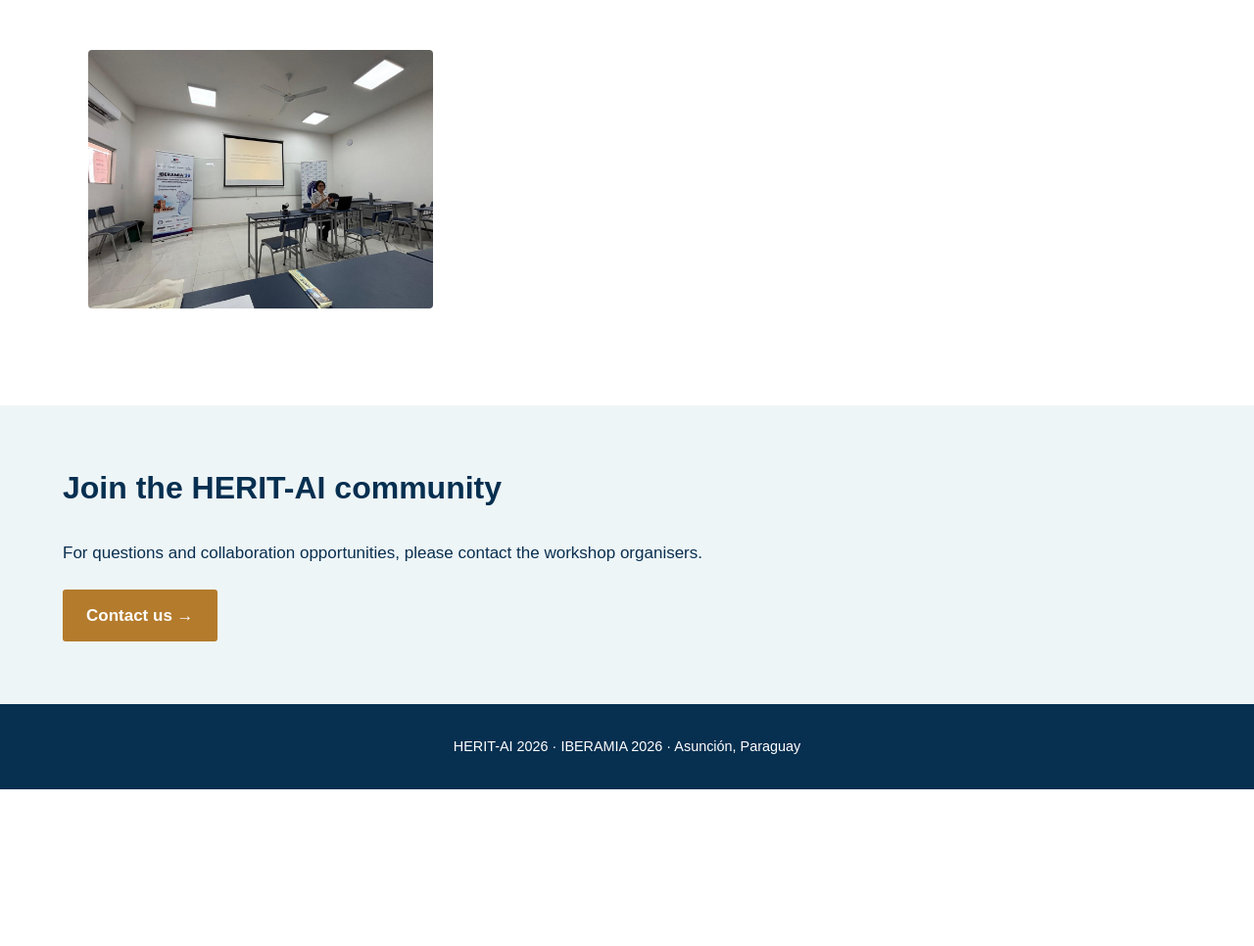
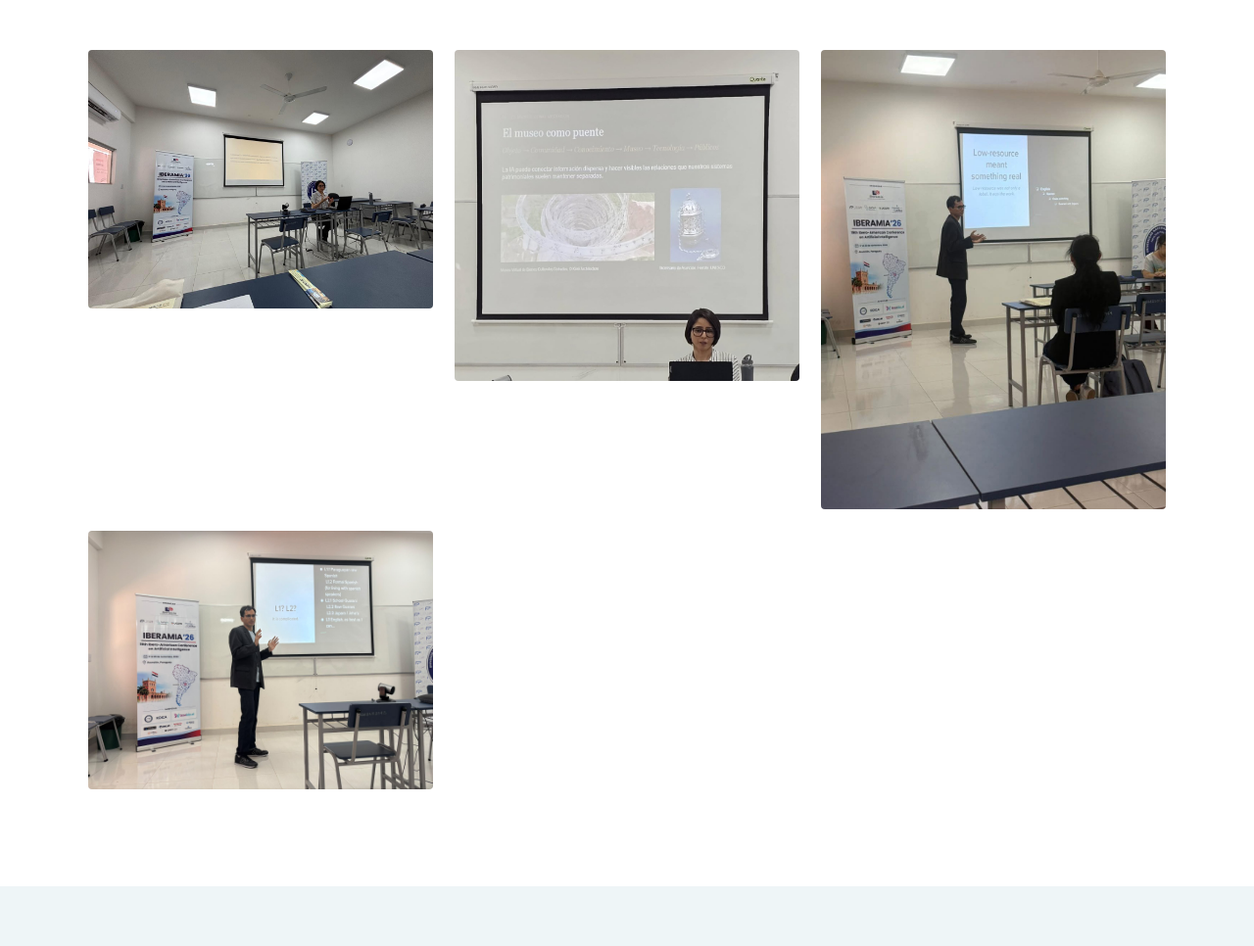
Before and after one commit to morvesma/herit-ai-iberamia-2026, a plain HTML site: page index.html in a window 1280 px wide. Shown: the part 10494-11460 px from the top of the page at 98% size. Before the commit the page ends 11300 px from the top, so only its background shows below. Drawn offline with Linux system fonts and the light colour scheme.

Commit message:
Update index.html

```diff
--- a/index.html
+++ b/index.html
@@ -688,9 +688,24 @@ The half-day programme of HERIT-AI 2026. Times are local to the venue.</br>
            alt="HERIT-AI first keynote_2">
     </a>
 
-    <a href="assets/foto12.jpg" target="_blank">
+    <a href="assets/foto12.jpeg" target="_blank">
       <img src="assets/foto12.jpeg"
            alt="HERIT-AI first keynote_3">
+    </a>
+
+    <a href="assets/foto2.jpg" target="_blank">
+      <img src="assets/foto2.jpg"
+           alt="HERIT-AI first keynote_4">
+    </a>
+
+    <a href="assets/foto6.jpg" target="_blank">
+      <img src="assets/foto6.jpg"
+           alt="HERIT-AI second keynote_1">
+    </a>
+
+    <a href="assets/foto10.jpeg" target="_blank">
+      <img src="assets/foto10.jpeg"
+           alt="HERIT-AI second keynote_1">
     </a>
 
   </div>
```
